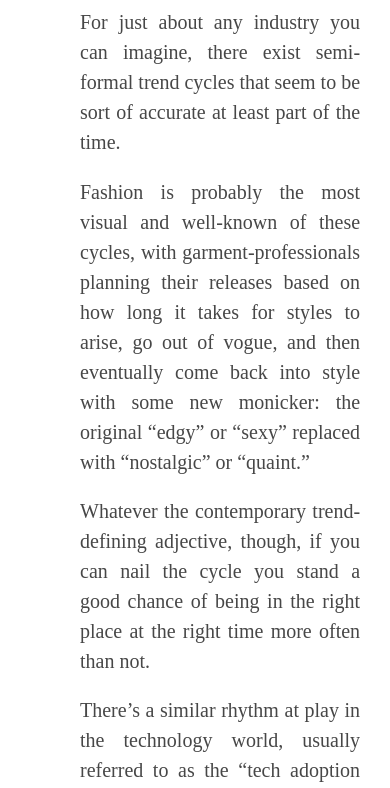
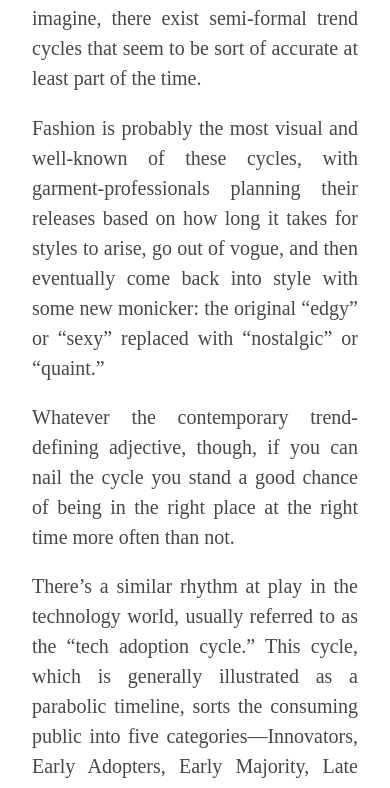
Before and after one commit to DevKenny-git/colin-wright, a plain HTML site: page index.html in a window 390 px wide. Shown: the part 279-1067 px from the top of the page. Drawn offline with Linux system fonts and the light colour scheme.

Commit message:
bg-fixed-screen-display-bug-for-small-screens

```diff
--- a/styles.css
+++ b/styles.css
@@ -148,7 +148,7 @@ footer hr {
 
 @media (max-width: 600px) {
     .container {
-        margin: 3rem 5rem;
+        margin: 2rem;
         font-size: 15px;
     }
 }
```
